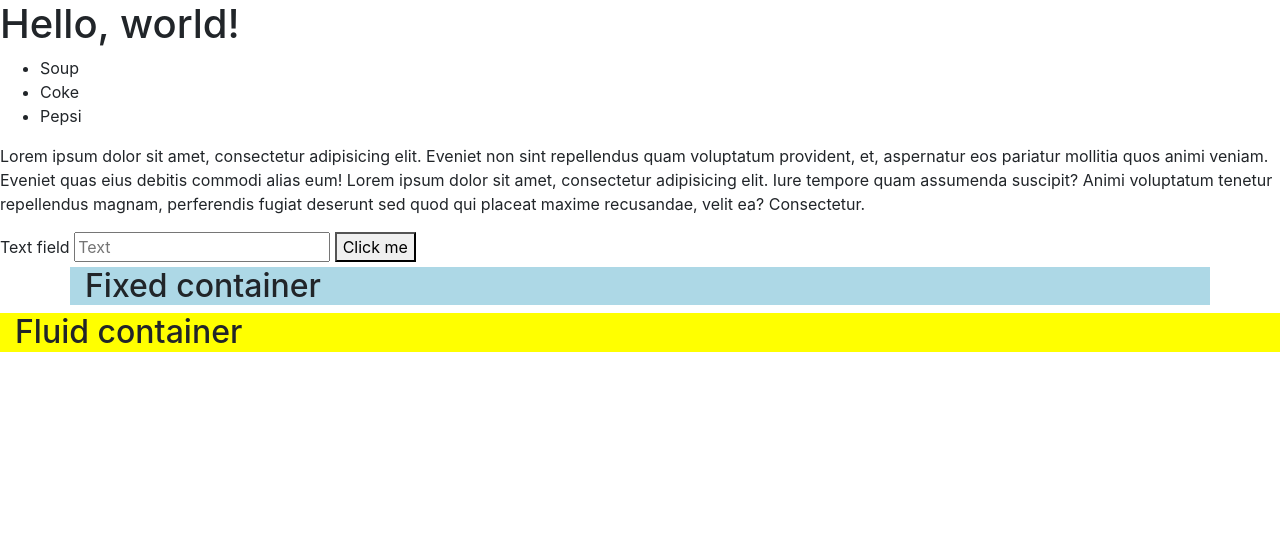
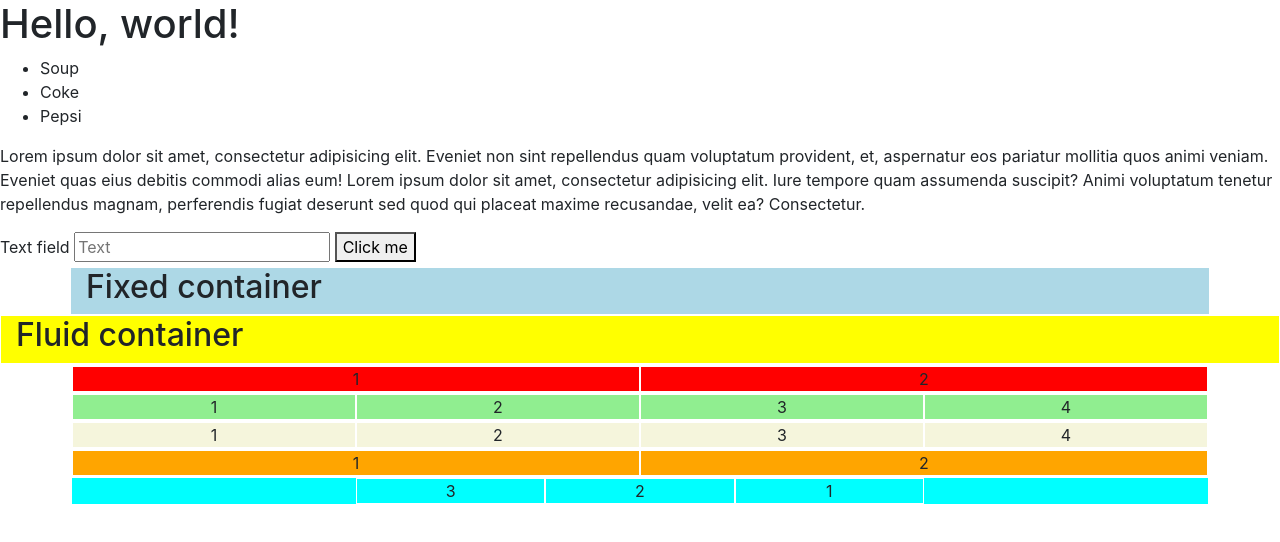
Before and after one commit to alexgooner12/bootstrap-practice, a plain HTML site: page index.html in a window 1280 px wide. Drawn offline with nearby package versions, Linux system fonts and the light colour scheme.

Commit message:
practice container columns

```diff
--- a/index.html
+++ b/index.html
@@ -10,6 +10,12 @@
 
     <title>Hello, world!</title>
   </head>
+  <style>
+      div {
+          border: 1px solid white;
+      }
+    </style>
+
   <body>
     <h1>Hello, world!</h1>
 
@@ -35,6 +41,42 @@
         <h2>Fluid container</h2>
     </div>
 
+    <div class="container" style="background: red; text-align: center">
+        <div class="row">
+            <div class="col-md-6">1</div>
+            <div class="col-md-6">2</div>
+        </div>
+
+         <div class="row" style="background: lightgreen">
+            <div class="col-md-6 col-lg-3">1</div>
+            <div class="col-md-6 col-lg-3">2</div>
+            <div class="col-md-6 col-lg-3">3</div>
+            <div class="col-md-6 col-lg-3">4</div>
+        </div>
+
+          <div class="row" style="background: beige">
+            <div class="col-3">1</div>
+            <div class="col-3">2</div>
+            <div class="col-3">3</div>
+            <div class="col-3">4</div>
+            <!-- always take same amount of space , on each screen size -->
+          </div>
+
+        <div class="row" style="background: orange">
+            <div class="col-md">1</div>
+            <div class="col-md">2</div>
+            <!-- always be equal in width -->
+        </div>
+
+        <div class="row justify-content-md-center" style="background: aqua">
+            <div class="col-md-2 order-3">1</div>
+            <div class="col-md-2 order-1">2</div>
+            <div class="col-md-2">3</div>
+
+            <!-- to center them or align left or right -->
+        </div>
+    </div>
+
     <!-- Optional JavaScript -->
     <!-- jQuery first, then Popper.js, then Bootstrap JS -->
     <script src="https://code.jquery.com/jquery-3.3.1.slim.min.js" integrity="sha384-q8i/X+965DzO0rT7abK41JStQIAqVgRVzpbzo5smXKp4YfRvH+8abtTE1Pi6jizo" crossorigin="anonymous"></script>
```
